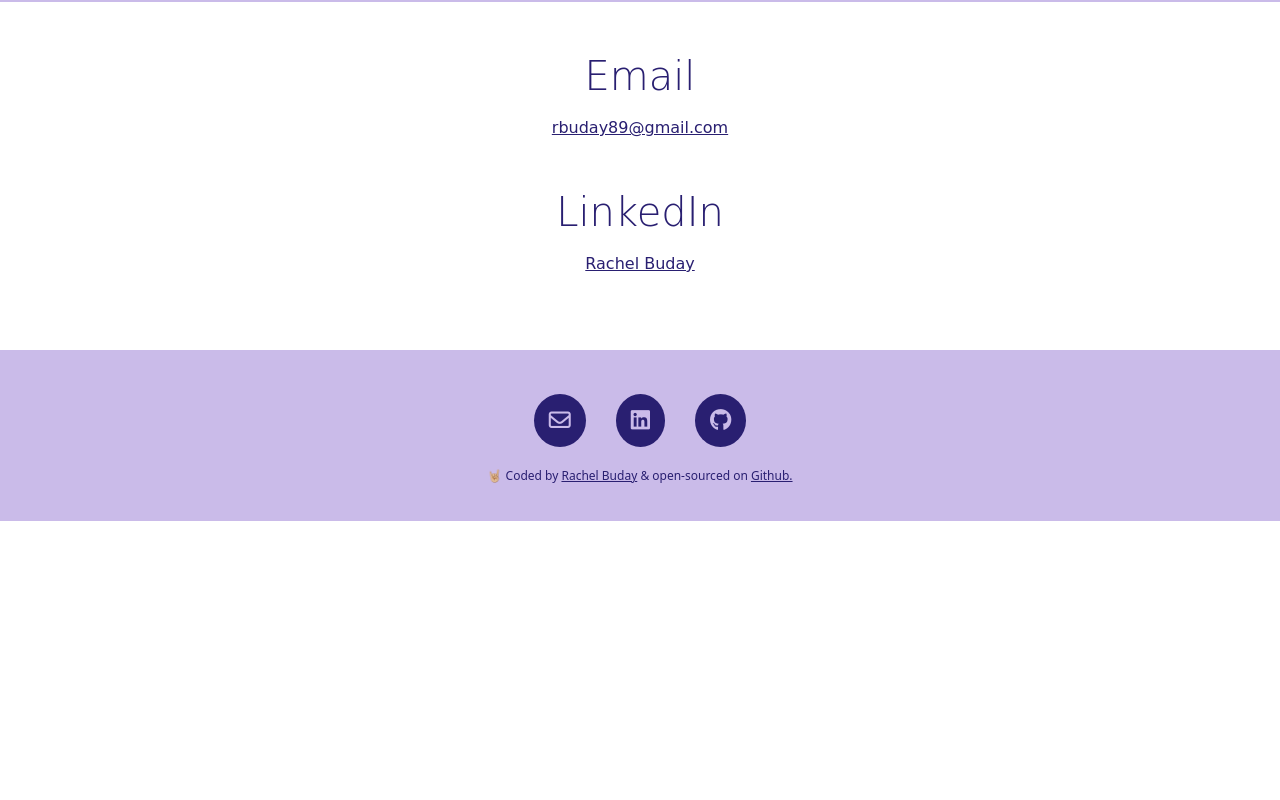
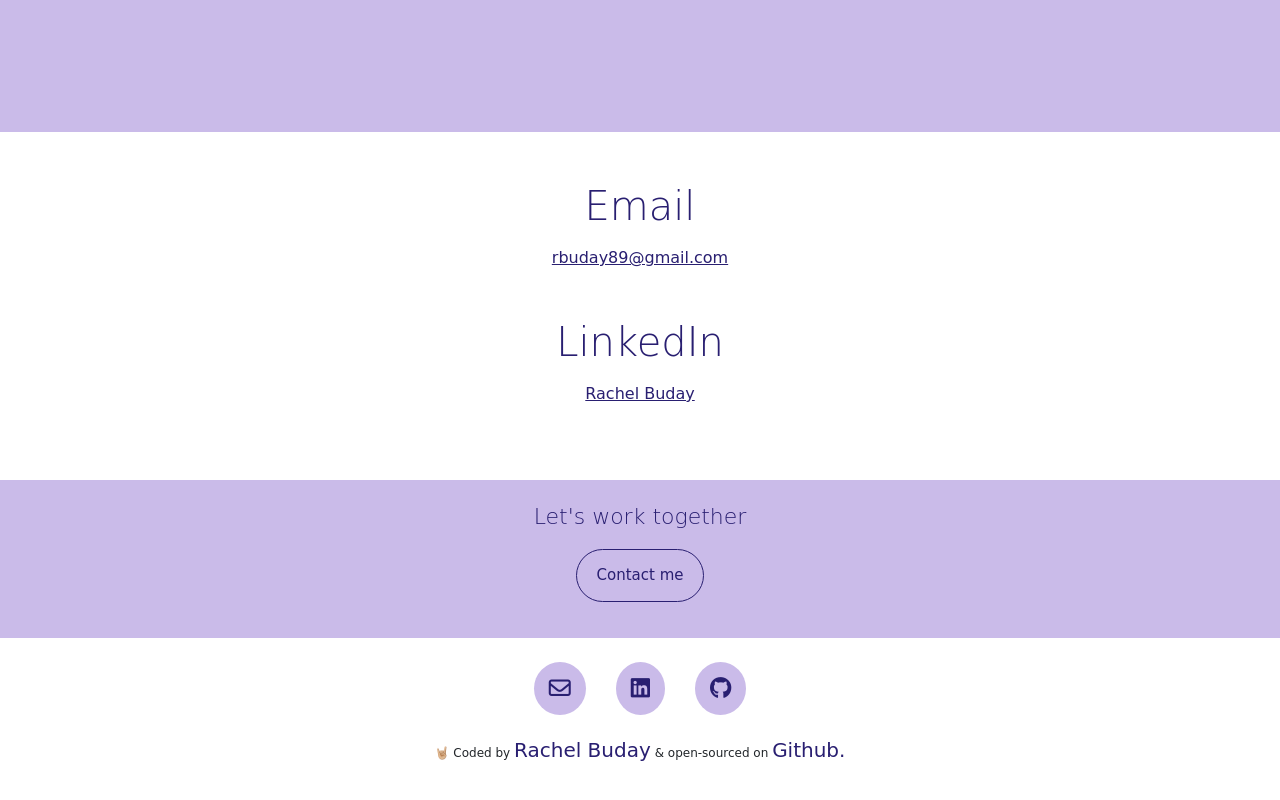
Before and after one commit to Skyelene/Portfolio, a plain HTML site: page contact.html in a window 1280 px wide. Shown: the part 418-1218 px from the top of the page. Before the commit the page ends 959 px from the top, so only its background shows below. Drawn offline with nearby package versions, Linux system fonts and the light colour scheme; a web font is replaced by a local one.

Commit message:
Edited Contact page

```diff
--- a/contact.html
+++ b/contact.html
@@ -23,7 +23,7 @@
 <body>
 
     <a href="/">
-        <nav class="navbar navbar-expand-lg navbar-light bg-purple fixed-top p-3">
+        <nav class="navbar navbar-expand-lg navbar-light bg-purple p-3">
             <div class="container">
                 <a class="navbar-brand" href="./index.html" alt="Rachel Buday" title="Homepage">
                     <img src="./images/Logo RB.png" alt="RB logo" class="nav-logo d-sm-block" title="Homepage" />
@@ -74,29 +74,29 @@
 
     <footer>
         <div class="contact-box">
-            <div class="alternative-social-icons d-flex justify-content-center mt-4">
+            <p class="d-flex justify-content-center">Let's work together</p>
+            <a href="./contact.html" class="btn btn-branding mb-3" title="Contact Rachel">Contact me</a>
+        </div>
+
+        <div class="social-icons d-flex justify-content-center mt-4">
             <a href="mailto:rbuday89@gmail.com" target="_blank" title="Email Rachel">
                 <i class="fa-regular fa-envelope"></i>
-                    <a href="https://www.linkedin.com/in/rachel-buday-44505a107/" target="_blank"
-                        title="Rachel's Linkedin">
-                        <i class="fa-brands fa-linkedin"></i>
             </a>
-                    <a href="https://github.com/Skyelene" target="_blank" title="Rachel's Github">
-                        <i class="fa-brands fa-github"></i>
-                    </a>
+            <a href="https://www.linkedin.com/in/rachel-buday" target="_blank" title="Rachel's LinkedIn"><i
+                    class="fa-brands fa-linkedin"></i></a>
+            <a href="https://github.com/Skyelene" target="_blank" title="Rachel's GitHub"><i
+                    class="fa-brands fa-github"></i></a>
         </div>
-            <div class="alternative-coding-credit d-flex justify-content-center">
+        <div class="coding-credit d-flex justify-content-center">
             <p>
                 🤘🏼 Coded by
                 <a href="https://www.shecodes.io/graduates/103515-rachel-buday" target="_blank"
                     title="Rachel's SheCodes Profile">Rachel
                     Buday</a>
                 & open-sourced on
-                    <a href="https://github.com/Skyelene/Portfolio" target="_blank" title="Rachel's GitHub code">
-                        Github.
+                <a href="https://github.com/Skyelene/Portfolio" target="_blank" title="Rachel's GitHub code"> Github.
                 </a>
-                </p>
-            </div>
+
         </div>
     </footer>
 </body>
```
Lines whose indentation alone changed are shown as unchanged.
